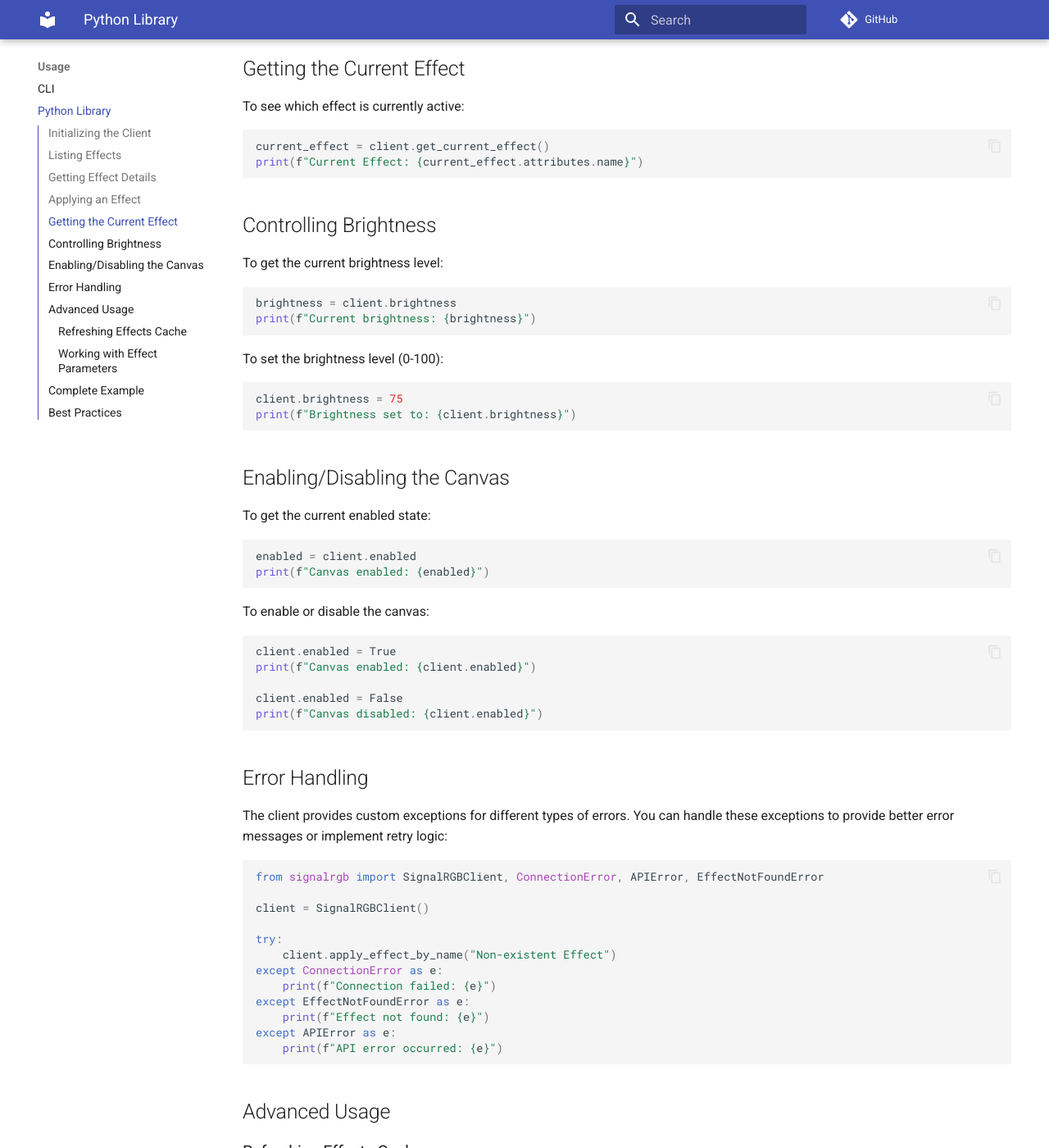
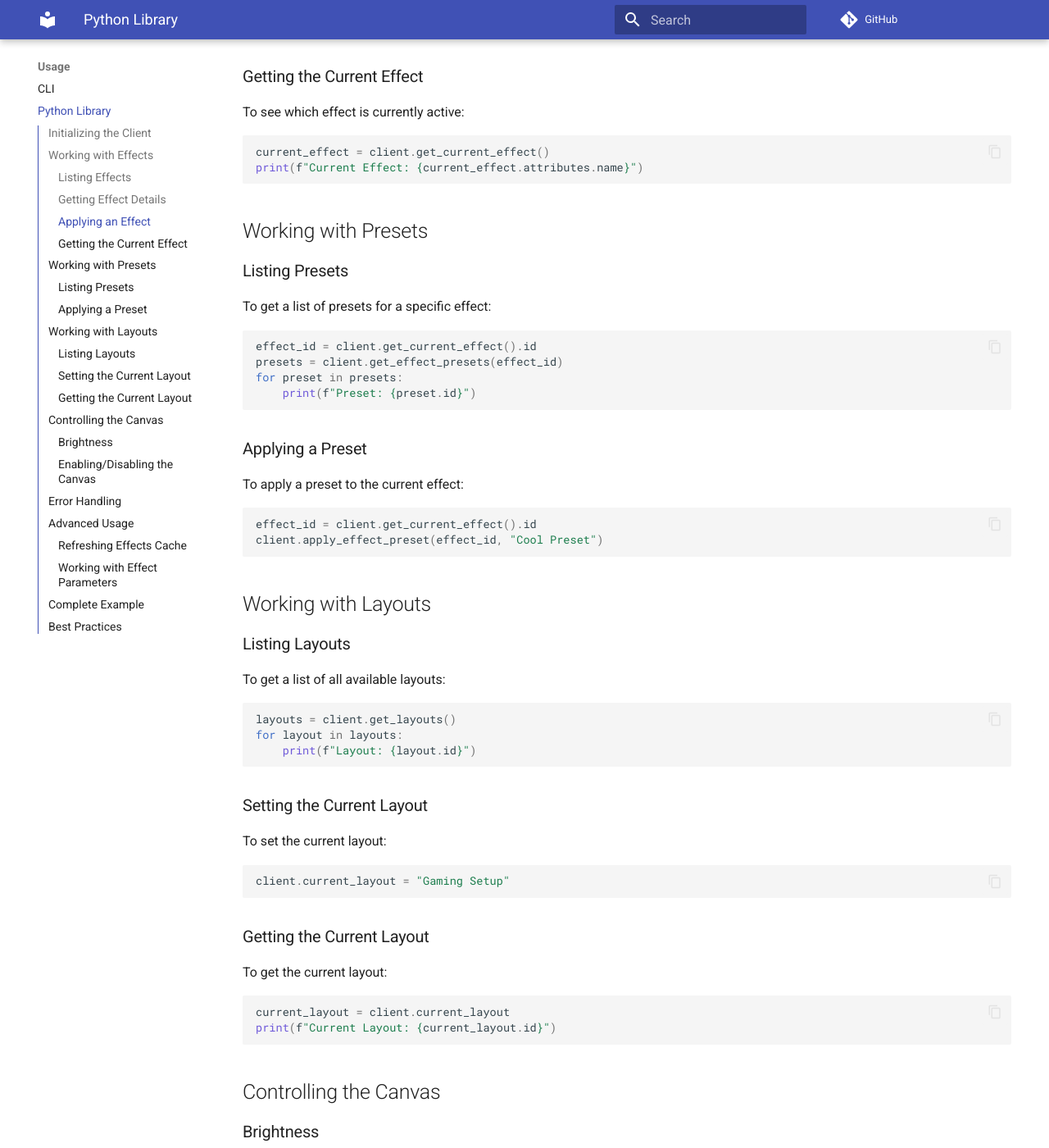
Before and after one commit to hyperb1iss/signalrgb-python, an MkDocs documentation site: the page built from docs/usage/library.md, in a window 1280 px wide and 1400 px high, scrolled down 1093 px. Shown: the whole window at 82% size. Built offline with MkDocs 1.6.1 and Material for MkDocs 9.7.7, drawn with Linux system fonts in a browser that asks for light colours; comment, search, counter and statistics services are not loaded; some of the changed text lies outside the part shown.

Commit message:
📝 Update documentation for CLI and library usage
- Reflect new subcommand structure in CLI docs
- Add sections for preset and layout management
- Update examples with new command syntax
- Revise library usage docs with new methods
- Expand error handling section with NotFoundError

````diff
--- a/docs/usage/library.md
+++ b/docs/usage/library.md
@@ -14,7 +14,9 @@ client = SignalRGBClient(host="localhost", port=16038)
 
 You can specify a custom host and port if your SignalRGB instance is not running on the default location.
 
-## Listing Effects
+## Working with Effects
+
+### Listing Effects
 
 To get a list of all available effects:
 
@@ -24,7 +26,7 @@ for effect in effects:
     print(f"Effect: {effect.attributes.name}")
 ```
 
-## Getting Effect Details
+### Getting Effect Details
 
 To get detailed information about a specific effect:
 
@@ -35,7 +37,7 @@ print(f"Description: {effect.attributes.description}")
 print(f"Uses Audio: {effect.attributes.uses_audio}")
 ```
 
-## Applying an Effect
+### Applying an Effect
 
 To apply a specific effect:
 
@@ -43,7 +45,7 @@ To apply a specific effect:
 client.apply_effect_by_name("Rainbow Wave")
 ```
 
-## Getting the Current Effect
+### Getting the Current Effect
 
 To see which effect is currently active:
 
@@ -52,7 +54,60 @@ current_effect = client.get_current_effect()
 print(f"Current Effect: {current_effect.attributes.name}")
 ```
 
-## Controlling Brightness
+## Working with Presets
+
+### Listing Presets
+
+To get a list of presets for a specific effect:
+
+```python
+effect_id = client.get_current_effect().id
+presets = client.get_effect_presets(effect_id)
+for preset in presets:
+    print(f"Preset: {preset.id}")
+```
+
+### Applying a Preset
+
+To apply a preset to the current effect:
+
+```python
+effect_id = client.get_current_effect().id
+client.apply_effect_preset(effect_id, "Cool Preset")
+```
+
+## Working with Layouts
+
+### Listing Layouts
+
+To get a list of all available layouts:
+
+```python
+layouts = client.get_layouts()
+for layout in layouts:
+    print(f"Layout: {layout.id}")
+```
+
+### Setting the Current Layout
+
+To set the current layout:
+
+```python
+client.current_layout = "Gaming Setup"
+```
+
+### Getting the Current Layout
+
+To get the current layout:
+
+```python
+current_layout = client.current_layout
+print(f"Current Layout: {current_layout.id}")
+```
+
+## Controlling the Canvas
+
+### Brightness
 
 To get the current brightness level:
 
@@ -68,7 +123,7 @@ client.brightness = 75
 print(f"Brightness set to: {client.brightness}")
 ```
 
-## Enabling/Disabling the Canvas
+### Enabling/Disabling the Canvas
 
 To get the current enabled state:
 
@@ -92,7 +147,7 @@ print(f"Canvas disabled: {client.enabled}")
 The client provides custom exceptions for different types of errors. You can handle these exceptions to provide better error messages or implement retry logic:
 
 ```python
-from signalrgb import SignalRGBClient, ConnectionError, APIError, EffectNotFoundError
+from signalrgb import SignalRGBClient, ConnectionError, APIError, NotFoundError
 
 client = SignalRGBClient()
 
@@ -100,7 +155,7 @@ try:
     client.apply_effect_by_name("Non-existent Effect")
 except ConnectionError as e:
     print(f"Connection failed: {e}")
-except EffectNotFoundError as e:
+except NotFoundError as e:
     print(f"Effect not found: {e}")
 except APIError as e:
     print(f"API error occurred: {e}")
@@ -135,7 +190,7 @@ Remember to handle exceptions and implement proper error checking in your produc
 Here's a more comprehensive example that demonstrates various features of the signalrgb-python library:
 
 ```python
-from signalrgb import SignalRGBClient, ConnectionError, APIError, EffectNotFoundError
+from signalrgb import SignalRGBClient, ConnectionError, APIError, NotFoundError
 
 def main():
     try:
@@ -163,6 +218,24 @@ def main():
         current_effect = client.get_current_effect()
         print(f"Current effect: {current_effect.attributes.name}")
 
+        # List and apply presets
+        presets = client.get_effect_presets(current_effect.id)
+        print("\nAvailable presets:")
+        for preset in presets:
+            print(f"- {preset.id}")
+        if presets:
+            client.apply_effect_preset(current_effect.id, presets[0].id)
+            print(f"Applied preset: {presets[0].id}")
+
+        # List and set layouts
+        layouts = client.get_layouts()
+        print("\nAvailable layouts:")
+        for layout in layouts:
+            print(f"- {layout.id}")
+        if layouts:
+            client.current_layout = layouts[0].id
+            print(f"Set current layout to: {layouts[0].id}")
+
         # Control brightness
         client.brightness = 75
         print(f"\nBrightness set to: {client.brightness}")
@@ -180,8 +253,8 @@ def main():
 
     except ConnectionError as e:
         print(f"Connection error: {e}")
-    except EffectNotFoundError as e:
-        print(f"Effect not found: {e}")
+    except NotFoundError as e:
+        print(f"Resource not found: {e}")
     except APIError as e:
         print(f"API error: {e}")
     except Exception as e:
@@ -191,7 +264,7 @@ if __name__ == "__main__":
     main()
 ```
 
-This example demonstrates how to use various features of the signalrgb-python library, including error handling, effect management, brightness control, and enabling/disabling the canvas.
+This example demonstrates how to use various features of the signalrgb-python library, including error handling, effect management, preset application, layout switching, brightness control, and enabling/disabling the canvas.
 
 ## Best Practices
 
````
Also changed, not shown: README.md (+43 -17 lines), docs/api/client.md (+1 -1 lines), docs/index.md (+18 -4 lines), docs/usage/cli.md (+74 -21 lines).
